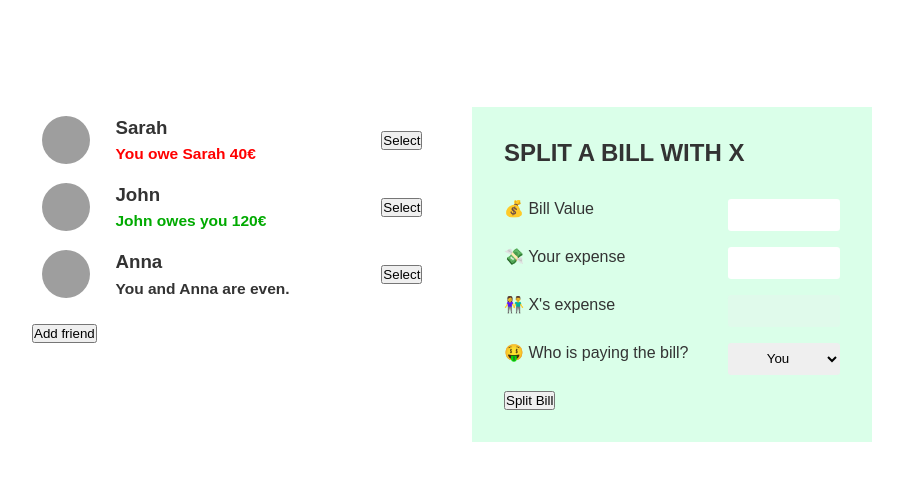
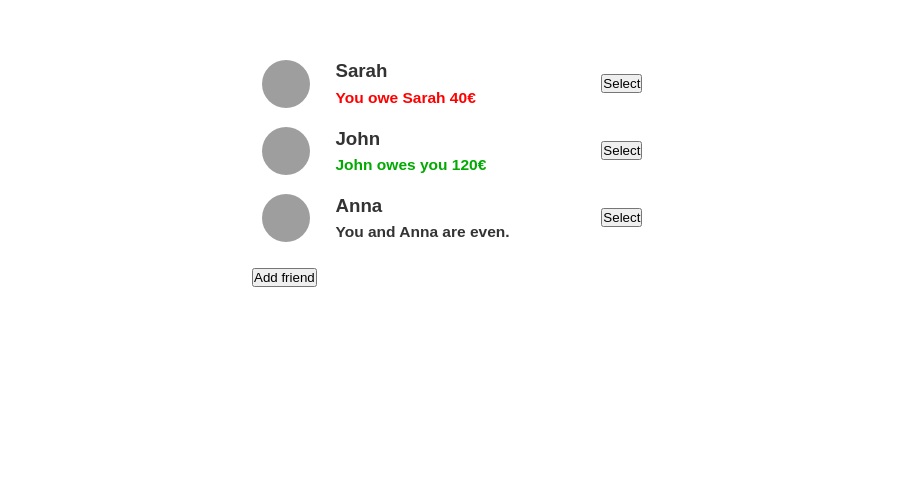
Before and after one commit to Srdjan-P/EatAndSplit, a React (Create React App) app: page / in a window 1280 px wide. Shown: the part 126-606 px from the top of the page, without its empty margins (188-1091 px from the left). Built offline with nearby package versions, Linux system fonts and the light colour scheme; grey boxes are pictures that could not be loaded.

Commit message:
Enabled the Split Bill form to be dymanic

```diff
--- a/src/App.js
+++ b/src/App.js
@@ -38,16 +38,41 @@ export default function App() {
     setShowAddFriend(false);
   }
 
-  function handleSelection() {}
+  function handleSelection(friend) {
+    setSelectedFriend((selected) =>
+      selected?.id === friend?.id ? null : friend
+    );
+    setShowAddFriend(false);
+  }
+
+  function handleSplitBill(value) {
+    setFriends((friends) =>
+      friends.map((friend) =>
+        friend.id === selectedFriend.id
+          ? { ...friend, balance: friend.balance + value }
+          : friend
+      )
+    );
+    setSelectedFriend(null);
+  }
 
   return (
     <div className="app">
       <div className="sidebar">
-        <FriendsList friends={friends} />
+        <FriendsList
+          friends={friends}
+          selectedFriend={selectedFriend}
+          onSelection={handleSelection}
+        />
         {showAddFriend && <FormAddFriend onAddFriend={handleAddFriend} />}
         <button onClick={handleShowAddFriend}>Add friend</button>
       </div>
-      <FormSplitBill />
+      {selectedFriend && (
+        <FormSplitBill
+          selectedFriend={selectedFriend}
+          onSplitBill={handleSplitBill}
+        />
+      )}
     </div>
   );
 }
--- a/src/components/FormSplitBill.js
+++ b/src/components/FormSplitBill.js
@@ -1,28 +1,59 @@
-export default function FormSplitBill() {
+import { useState } from "react";
+
+export default function FormSplitBill({ selectedFriend, onSplitBill }) {
+  const [bill, setBill] = useState("");
+  const [paidByUser, setPaidByUser] = useState("");
+  const paidByFriend = bill ? bill - paidByUser : "";
+  const [whoIsPaying, setWhoIsPaying] = useState("user");
+
+  function handleSubmit(e) {
+    e.preventDefault();
+
+    if (!bill || !paidByUser) return;
+    onSplitBill(whoIsPaying === "user" ? paidByFriend : -paidByUser);
+  }
+
   return (
-    <form className="form-split-bill">
-      <h2>SPLIT A BILL WITH X</h2>
+    <form className="form-split-bill" onSubmit={handleSubmit}>
+      <h2>SPLIT A BILL WITH {selectedFriend.name}</h2>
 
       <div className="space-between">
         <label>💰 Bill Value</label>
-        <input type="text" />
+        <input
+          type="text"
+          value={bill}
+          onChange={(e) => setBill(Number(e.target.value))}
+        />
       </div>
 
       <div className="space-between">
         <label>💸 Your expense</label>
-        <input type="text" />
+        <input
+          type="text"
+          value={paidByUser}
+          onChange={(e) =>
+            setPaidByUser(
+              Number(e.target.value) > bill
+                ? paidByUser
+                : Number(e.target.value)
+            )
+          }
+        />
       </div>
 
       <div className="space-between">
-        <label>👫 X's expense</label>
-        <input type="text" disabled />
+        <label>👫 {selectedFriend.name}'s expense</label>
+        <input type="text" disabled value={paidByFriend} />
       </div>
 
       <div className="space-between">
         <label>🤑 Who is paying the bill?</label>
-        <select>
+        <select
+          value={whoIsPaying}
+          onChange={(e) => setWhoIsPaying(e.target.value)}
+        >
           <option value="user">You</option>
-          <option value="friend">X</option>
+          <option value="friend">{selectedFriend.name}</option>
         </select>
       </div>
       <button>Split Bill</button>
--- a/src/components/Friend.js
+++ b/src/components/Friend.js
@@ -1,6 +1,8 @@
-export default function Friend({ friend }) {
+export default function Friend({ friend, selectedFriend, onSelection }) {
+  const isSelected = selectedFriend?.id === friend?.id;
+
   return (
-    <li className="friend">
+    <li className={isSelected ? "selected" : ""}>
       <img src={friend.image} alt={friend.name} />
       <div className="friend-info">
         <h3>{friend.name}</h3>
@@ -21,7 +23,9 @@ export default function Friend({ friend }) {
           <p className="">You and {friend.name} are even.</p>
         )}
       </div>
-      <button>Select</button>
+      <button onClick={() => onSelection(friend)}>
+        {isSelected ? "Close" : "Select"}
+      </button>
     </li>
   );
 }
--- a/src/components/FriendsList.js
+++ b/src/components/FriendsList.js
@@ -1,11 +1,15 @@
 import Friend from "./Friend";
 
-export default function FriendsList({ friends }) {
+export default function FriendsList({ friends, selectedFriend, onSelection }) {
   return (
     <div className="friends-list">
       {friends.map((friend) => (
         <ul key={friend.name}>
-          <Friend friend={friend} />
+          <Friend
+            friend={friend}
+            selectedFriend={selectedFriend}
+            onSelection={onSelection}
+          />
         </ul>
       ))}
     </div>
--- a/src/index.css
+++ b/src/index.css
@@ -16,12 +16,11 @@ body {
   color: #333;
   display: flex;
   justify-content: center;
-  align-items: center;
+  margin-top: 20vh;
   font-family: Arial, Helvetica, sans-serif;
 }
 
 .app {
-  min-height: fit-content;
   display: flex;
   gap: 1rem;
   padding: 1rem;
@@ -72,6 +71,10 @@ body {
   color: rgb(1, 170, 1);
 }
 
+.selected {
+  background-color: var(--color-lightest);
+}
+
 .form-add-friend {
   background-color: var(--color-lightest);
   display: flex;
@@ -105,6 +108,7 @@ body {
 
 .form-split-bill h2 {
   margin-bottom: 2rem;
+  text-transform: uppercase;
 }
 
 .form-split-bill .space-between {
```
